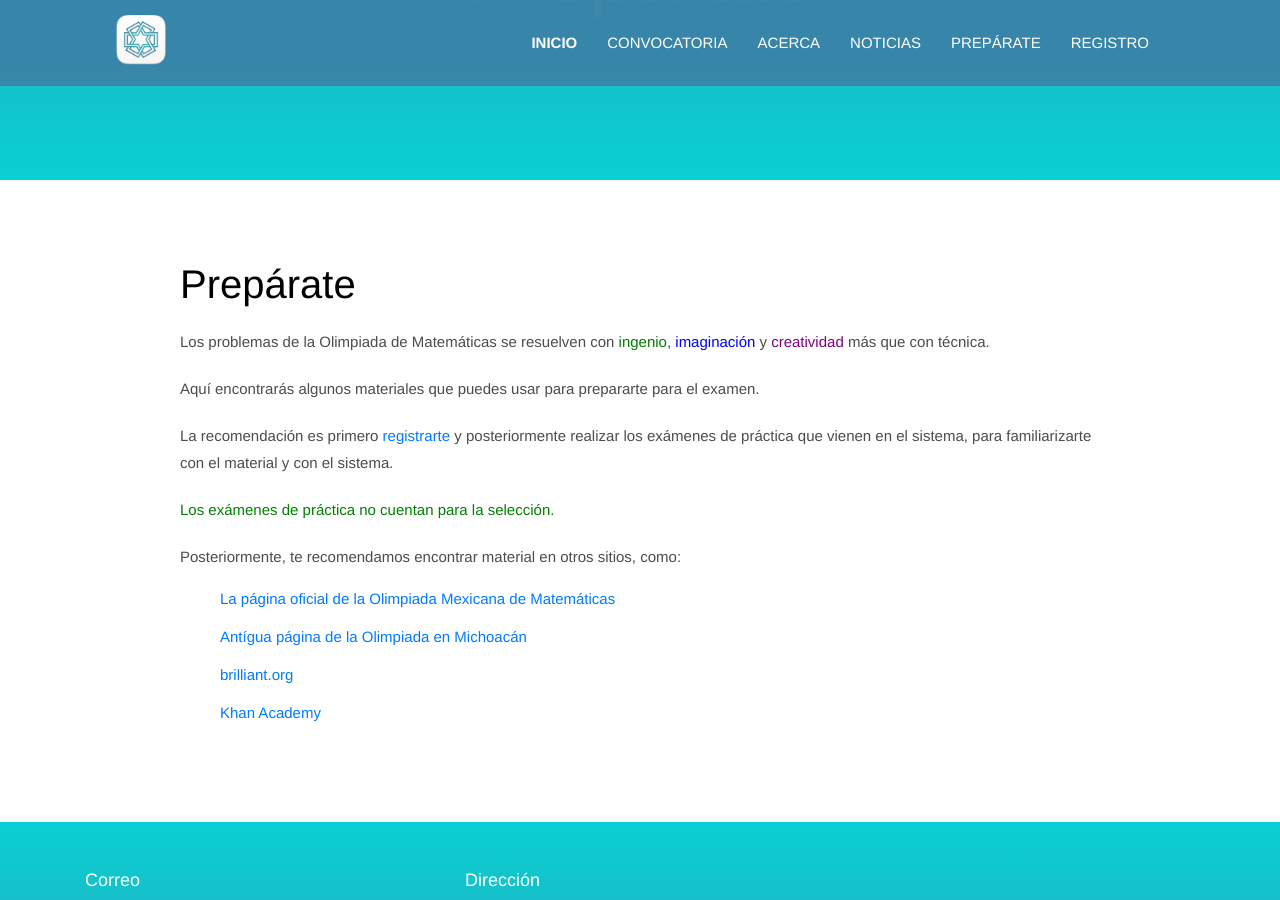
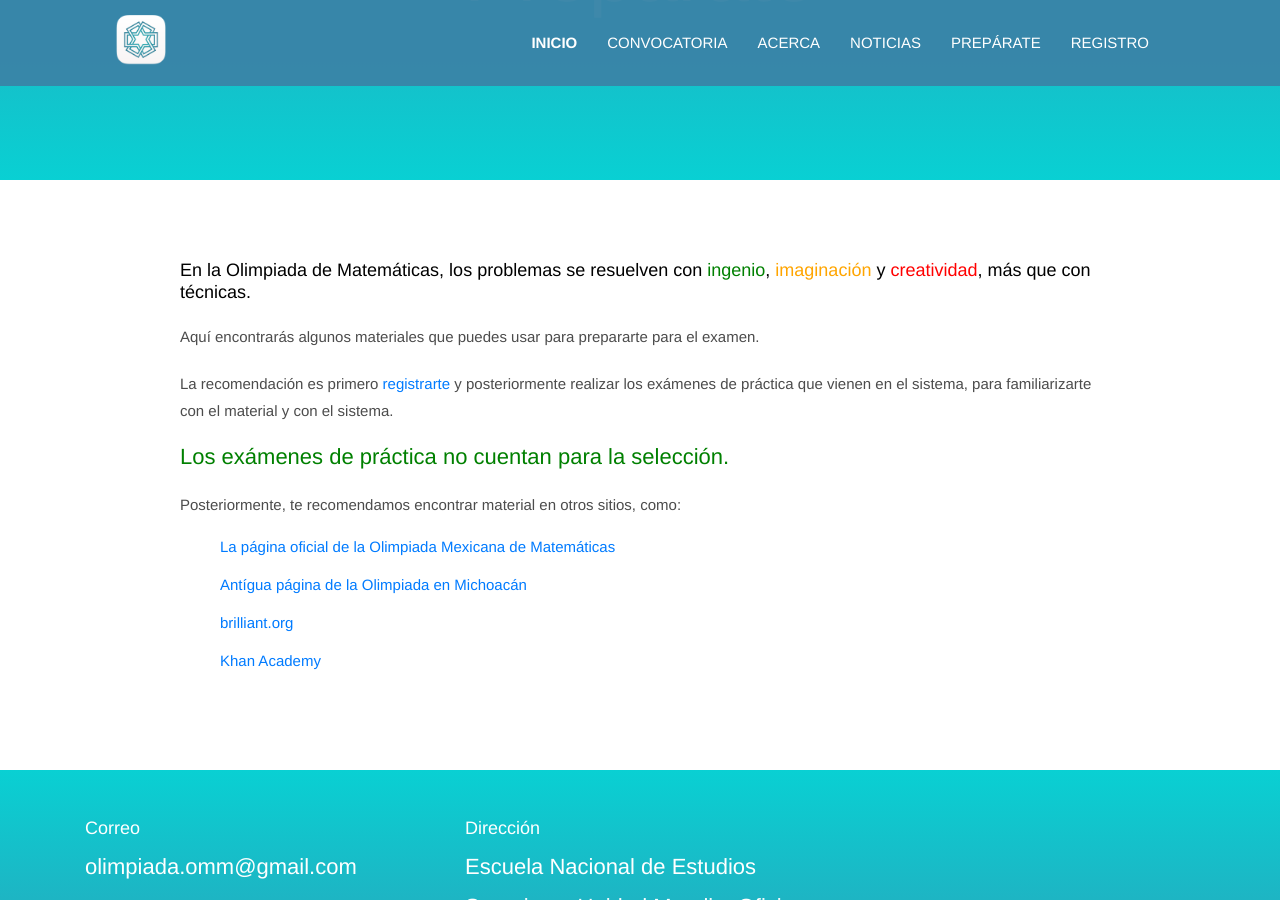
Before and after one commit to OlimpiadaMatematicasMichoacan/WOMM, a Jekyll site: the page built from _pages/preparate.md, in a window 1280 px wide and 900 px high, scrolled down 324 px. Built offline with Jekyll 4.4.1, drawn with Linux system fonts in a browser that asks for light colours.

Commit message:
Prepárate se ve mejor ahora

```diff
--- a/_pages/preparate.md
+++ b/_pages/preparate.md
@@ -3,15 +3,13 @@ layout: pageformat
 title: Prepárate
 ---
 
-### Prepárate
-
-Los problemas de la Olimpiada de Matemáticas se resuelven con <span style="color:green">ingenio</span>, <span style="color:blue">imaginación</span> y <span style="color:purple">creatividad</span> más que con técnica.
+##### En la Olimpiada de Matemáticas, los problemas se resuelven con <span style="color:green">ingenio</span>, <span style="color:orange">imaginación</span> y <span style="color:red">creatividad</span>, más que con técnicas.
 
 Aquí encontrarás algunos materiales que puedes usar para prepararte para el examen.
 
 La recomendación es primero [registrarte](/registro) y posteriormente realizar los exámenes de práctica que vienen en el sistema, para familiarizarte con el material y con el sistema.
 
-<span style="color:green">Los exámenes de práctica no cuentan para la selección.</span>
+#### <span style="color:green">Los exámenes de práctica no cuentan para la selección.</span>
 
 Posteriormente, te recomendamos encontrar material en otros sitios, como:
 
```
